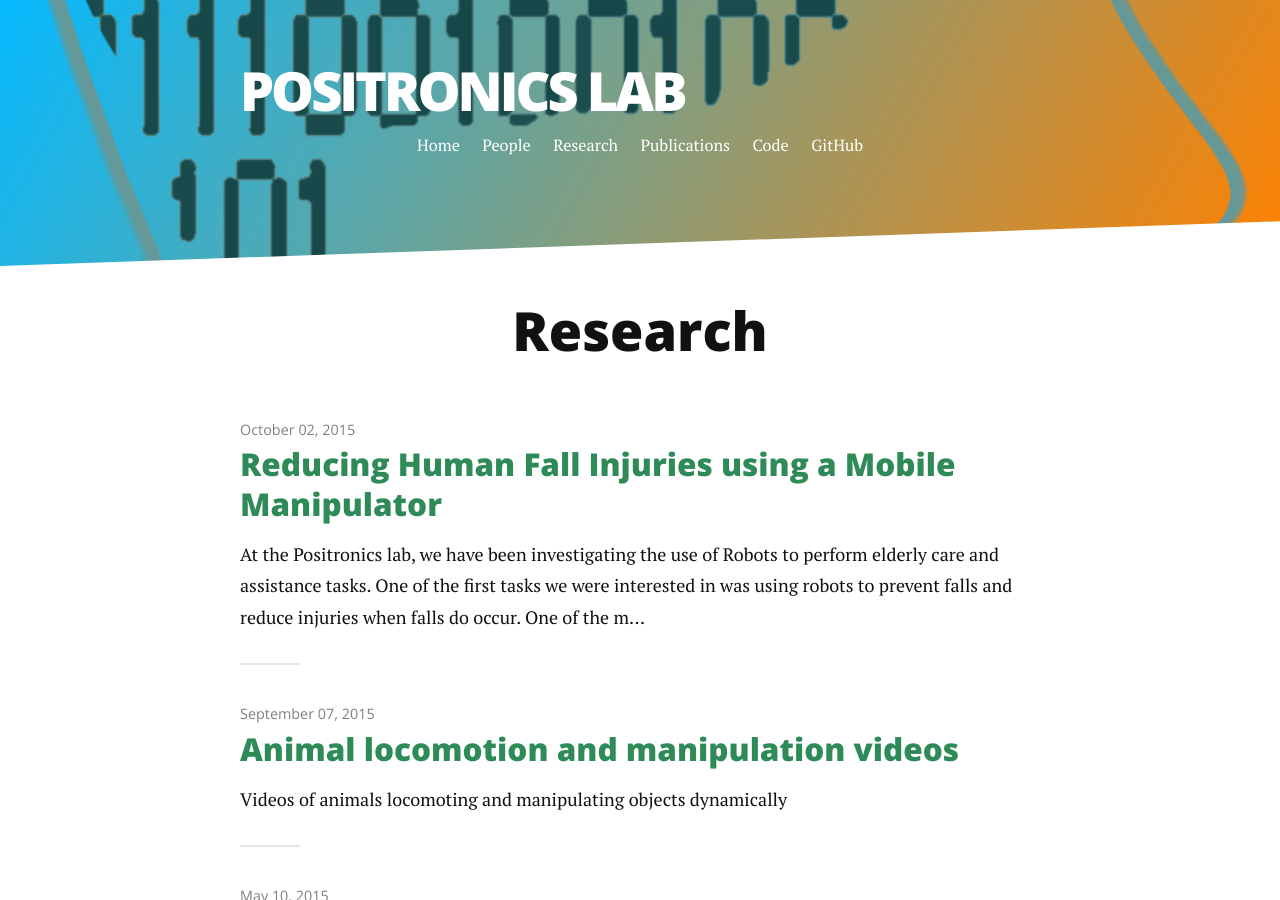
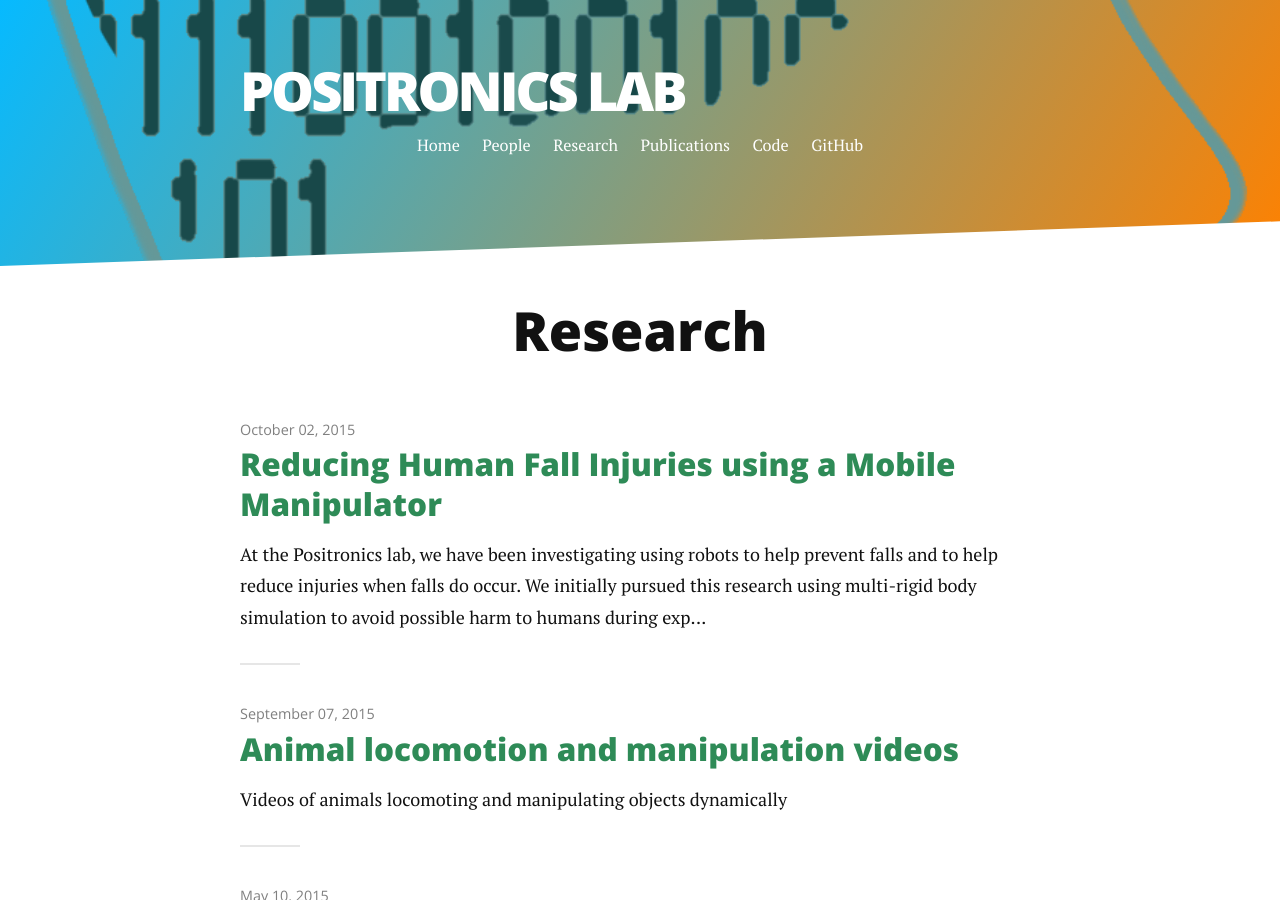
Before and after one commit to PositronicsLab/positronicslab.github.io, a Jekyll site: the page built from blog/index.html, in a window 1280 px wide and 900 px high. Built offline with Jekyll 4.4.1, drawn with Linux system fonts in a browser that asks for light colours; nearby versions of some CDN libraries; Markdown is read by kramdown in place of the engine named in the settings; the list of posts is cut into pages by our own code.

Commit message:
Updated post

```diff
--- a/_posts/2015-10-04-humanoid-falling.markdown
+++ b/_posts/2015-10-04-humanoid-falling.markdown
@@ -4,14 +4,14 @@ title:  "Reducing Human Fall Injuries using a Mobile Manipulator"
 date:   2015-10-02
 ---
 
-<p class="intro"><span class="dropcap">A</span>t the Positronics lab, we have been investigating the use of Robots to perform elderly care and assistance tasks. One of the first tasks we were interested in was using robots to prevent falls and reduce injuries when falls do occur. One of the major challenges with this type of research is executing experiments safely. For this reason, we decided to initially pursue the research in simulation.</p>
+<p class="intro"><span class="dropcap">A</span>t the Positronics lab, we have been investigating using robots to help prevent falls and to help reduce injuries when falls do occur. We initially pursued this research using multi-rigid body simulation to avoid possible harm to humans during experimentation.</p>
 
 <p>One of the surprising discoveries of our early research was the lack of a publicly available, computationally fast, human model. To address this gap, we developed a 20-DOF rigid body model (shown below) based on Dempster’s research on human body anthropometry. That study provides effective link lengths, 3-DOF joint limits, relative masses, and center-of-mass positions for links. We plan to release the source code for this model so that it can be used by other researchers.
 
 ![Humanoid](../assets/img/humanoid.png)
 <p>Screen capture of the humanoid in a standing configuration selected to show the joint locations and degrees of freedom.
 
-<p>We next developed a series of scenarios to assess whether the robot, the PR2, would be able to arrest the fall. Below, you can see a video showing several trials of the humanoid falling alone, along with attempts by the robot to arrest the fall using one of these strategies:
+<p>We next developed a series of scenarios to assess whether a mobile manipulator robot, the PR2, would be able to arrest the fall. Below is a video showing several trials of the humanoid falling alone, along with attempts by the robot to arrest the fall using one of these strategies:
 
 <a href="http://www.youtube.com/watch?feature=player_embedded&v=UOkgcJ5eZDk
 " target="_blank"><img src="http://img.youtube.com/vi/UOkgcJ5eZDk/0.jpg"
```
